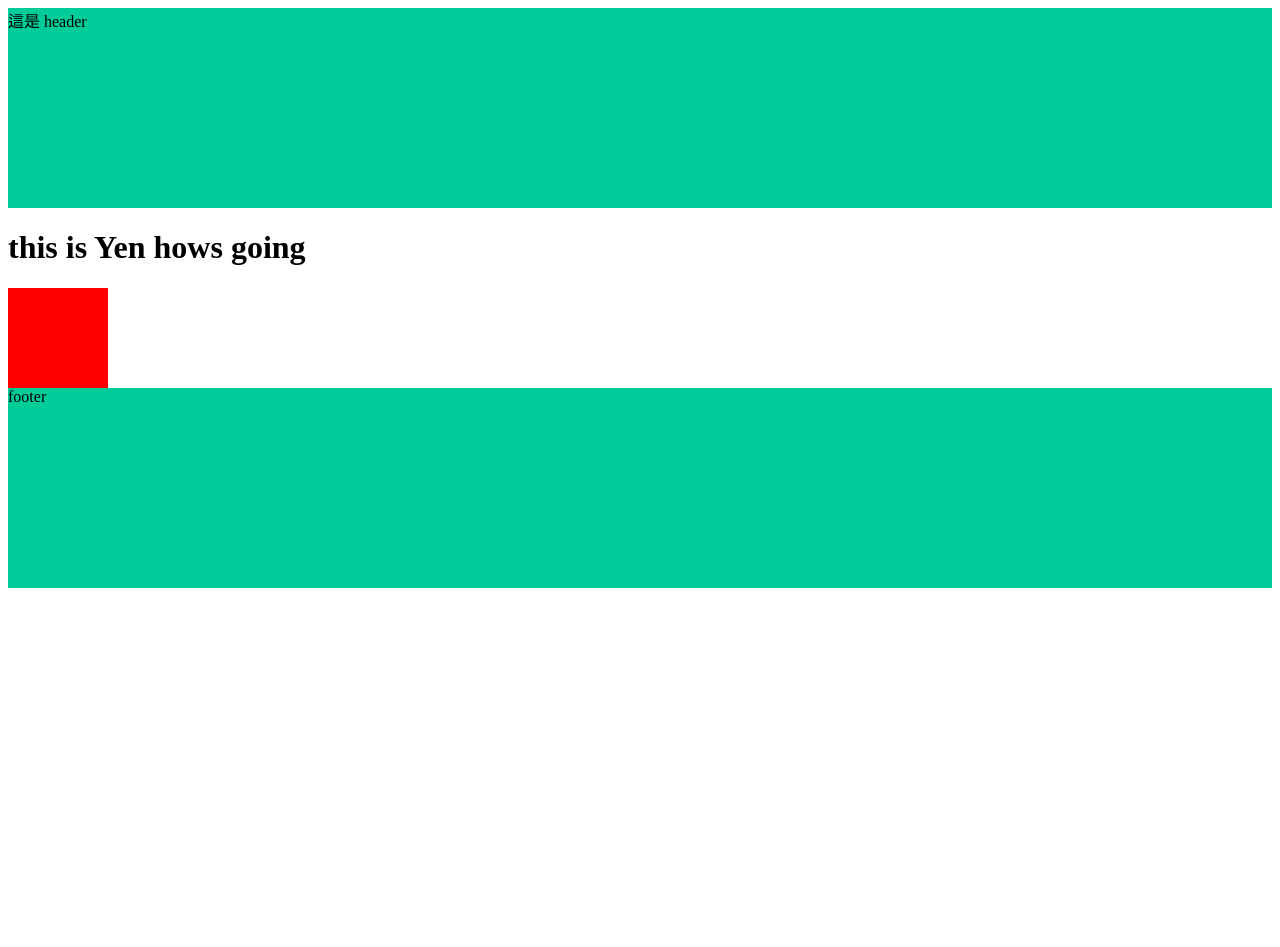
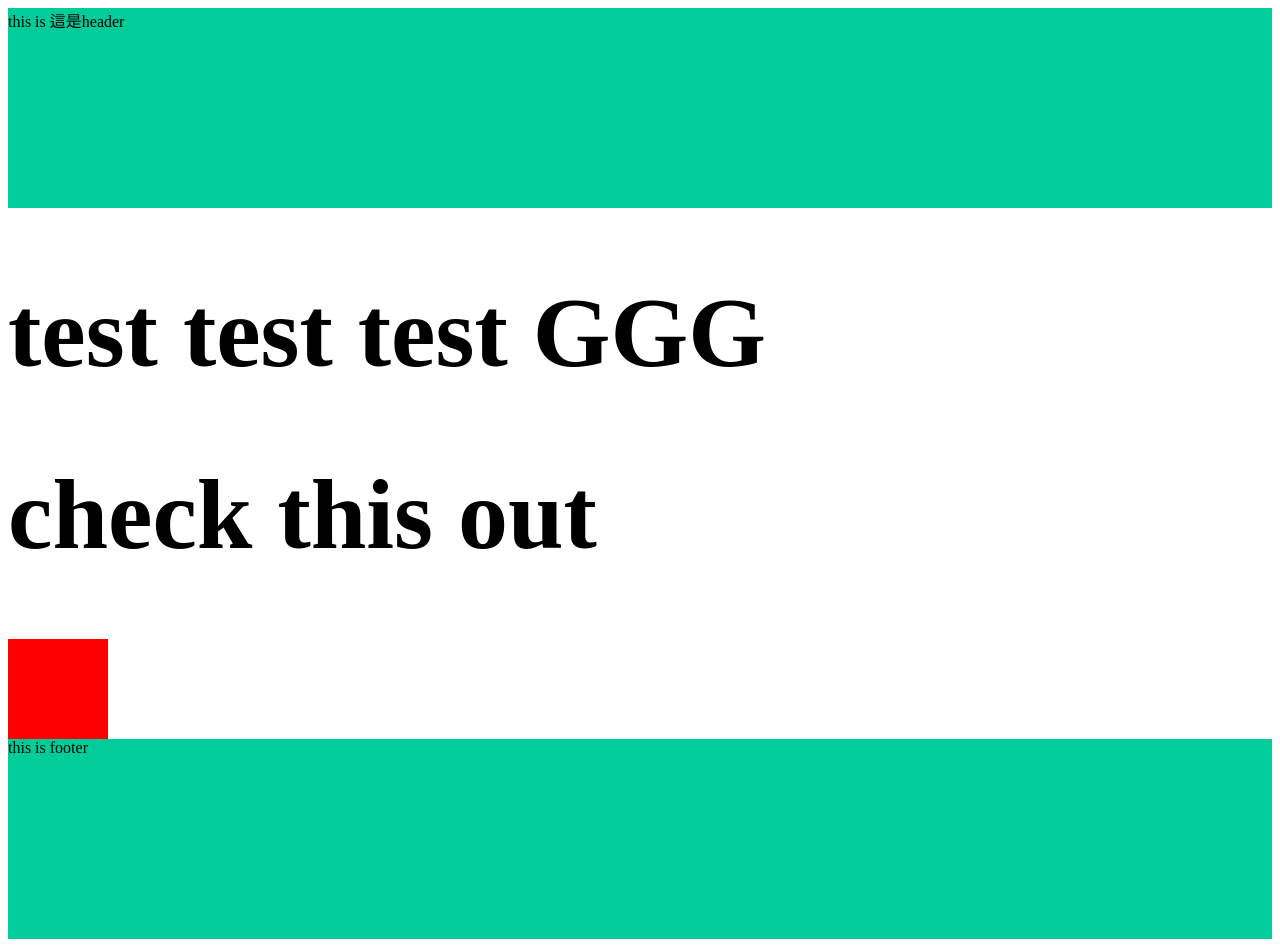
Before and after one commit to tzuhuangyen/testgulp, a plain HTML site: page index.html in a window 1280 px wide. Before the commit the page ends 800 px from the top, so only its background shows below. Drawn offline with Linux system fonts and the light colour scheme.

Commit message:
Update 2022-07-18T20:48:34.287Z

```diff
--- a/assets/style/all.css
+++ b/assets/style/all.css
@@ -20,4 +20,7 @@
     width: 200px;
     background-color: #00cc99; }
 
+h1 {
+  font-size: 100px; }
+
 /*# sourceMappingURL=all.css.map */
--- a/index.html
+++ b/index.html
@@ -1,30 +1,25 @@
 <!DOCTYPE html>
 <html lang="en">
-
   <head>
-  <meta charset="UTF-8">
-  <meta name="viewport" content="width=device-width, initial-scale=1.0">
-  <meta http-equiv="X-UA-Compatible" content="ie=edge">
+    <meta charset="UTF-8" />
+    <meta name="viewport" content="width=device-width, initial-scale=1.0" />
+    <meta http-equiv="X-UA-Compatible" content="ie=edge" />
     <title>首頁</title>
-  <link rel="stylesheet" href="./assets/style/all.css">
+    <link rel="stylesheet" href="./assets/style/all.css" />
   </head>
 
   <body>
-  <header class="header">
-    這是 header
-  </header>
+    <header class="header">this is 這是header</header>
 
 
-<h1>this is Yen hows going</h1>
+<h1>test test test GGG</h1>
+<h1>check this out</h1>
 
 <div class="box"></div>
 
 
-  <footer class="footer">
-    footer
-  </footer>
+    <footer class="footer">this is footer</footer>
     <script src="./assets/js/vendors.js"></script>
     <script src="./assets/js/all.js"></script>
   </body>
-
 </html>
```
Also changed, not shown: 1 other file. Lines whose indentation alone changed are shown as unchanged.
